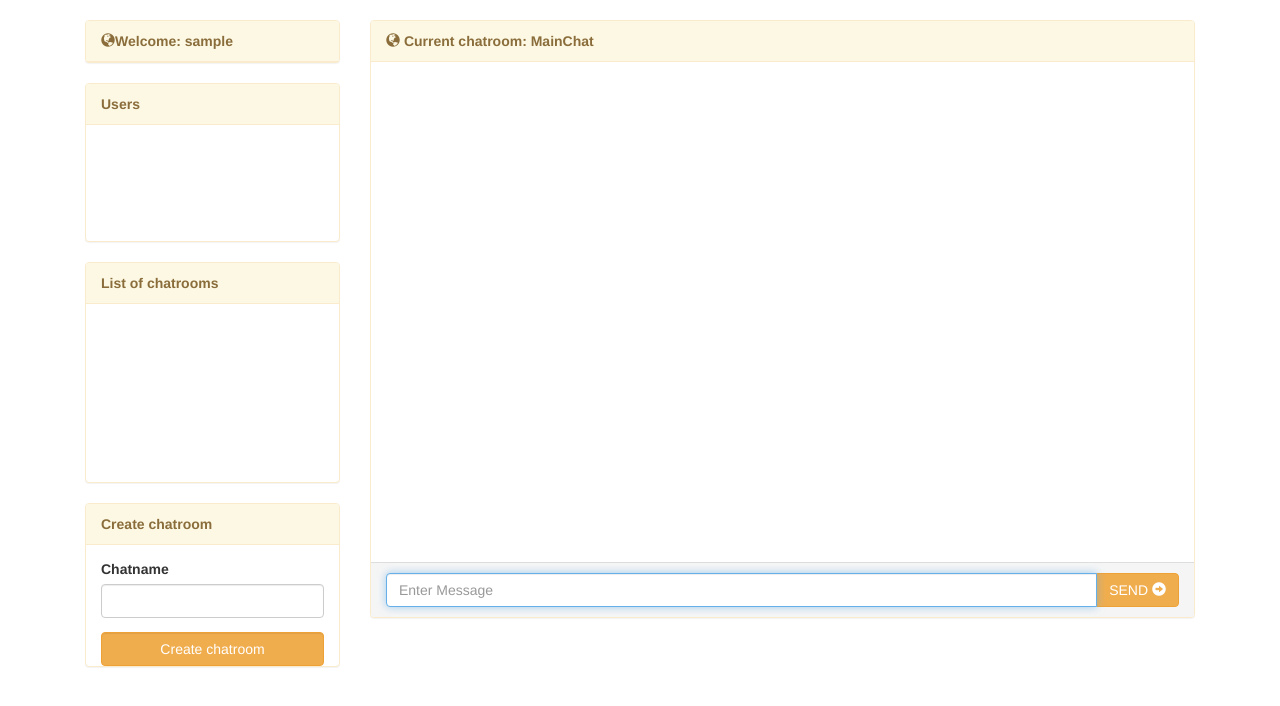
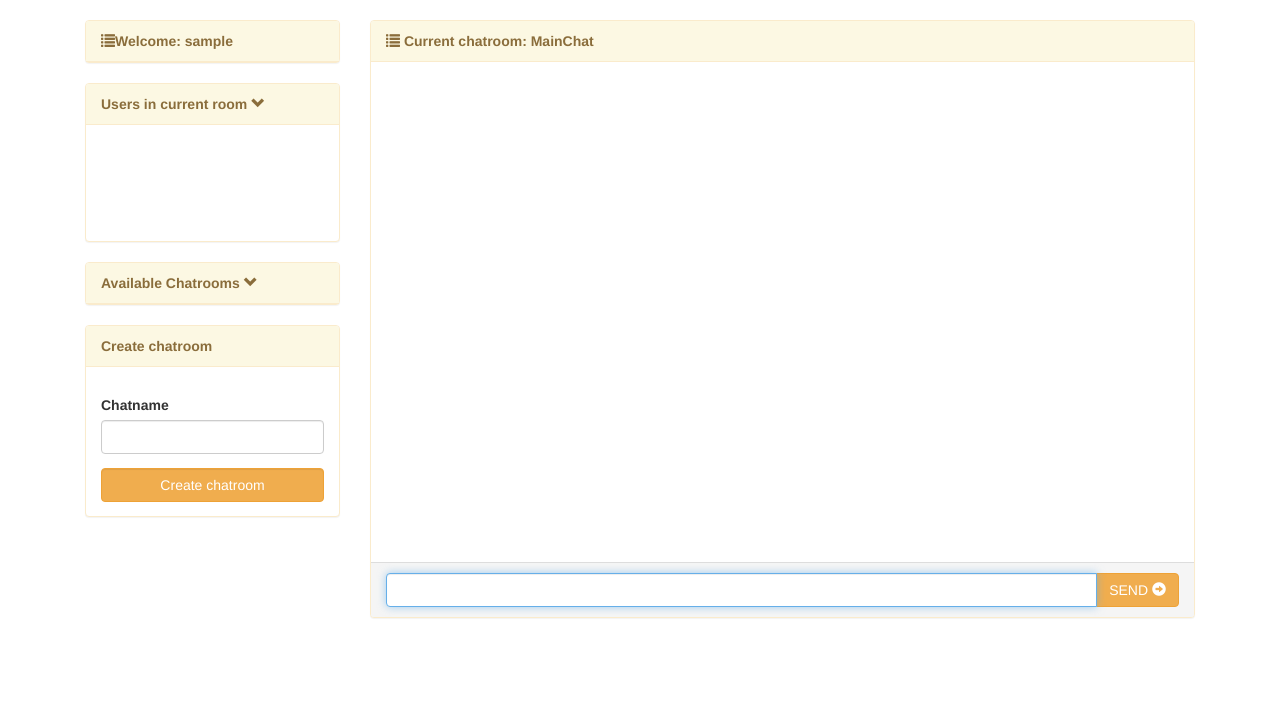
Before and after one commit to yungkee/PythonChatAPI, a Flask app: template templates/chat.html in a window 1280 px wide. Shown: the part 52-758 px from the top of the page. Run offline with Flask 2, Linux system fonts and the light colour scheme; the template is opened without the code that fills it: values that come from a table or form of the project are taken from there, others are empty; the visitor is signed in with stand-in values (Sample User, id 1); data comes from the database, SQL or seed files in the repository; parts of the project's set-up code (start-up, migrations or seed data) failed here and were passed over; some libraries are stand-ins or nearby versions.

Commit message:
add ban functionality/delete_room + improve html page

```diff
--- a/models.py
+++ b/models.py
@@ -15,6 +15,9 @@ class User(db.Model):
     self.username = username.title()
     self.email = email.lower()
     self.password = password
+
+  def __str__(self):
+    return str(self.uid) + "_" + str(self.username) + "_" + str(self.email) +  "_" + str(self.messages)
 
 class BannedUser(db.Model):
   id = db.Column(db.Integer, primary_key = True)
@@ -61,3 +64,6 @@ class Message(db.Model):
     self.user_email = user_email
     self.topic_id = topic_id
     self.topic_name = topic
+
+class Post(models.Model):
+  title = models.CharField(max_length = 100,)
--- a/server.py
+++ b/server.py
@@ -13,6 +13,19 @@ app.config['SQLALCHEMY_DATABASE_URI'] = 'mysql://root@localhost/development'
 
 db.init_app(app)
 
+
+def connect(params):
+	#Connect to the PostgresSQL database server
+	conn = None
+	try:
+		print("Connecting to the PostgresSQL database....")
+		conn = psycopg2.connect(**params)
+		return conn
+	except(Exception, psycopg2.DatabaseError) as error:
+		print(error)
+	return conn
+
+
 @app.route('/')
 def home():
 	return render_template('home.html')
@@ -23,8 +36,8 @@ def chat():
 	rooms = Topic.query.all()
 	users = User.query.all()
 	messages = Message.query.all()
-	banned_from = [];
-	admin_rooms = [];
+	banned_from = []
+	admin_rooms = []
 
 	session['room'] = 'MainChat'
 
@@ -32,6 +45,14 @@ def chat():
 		return redirect(url_for('signin'))
 
 	user = User.query.filter_by(email = session['email']).first()
+
+	if BannedUser.query.filter_by(used_id = user.uid).first() is not None:
+		flagged_rooms = BannedUser.query.filter_by(user_id = user.uid).all()
+		for room in flagged_rooms:
+			if room.times_flagged >= 5 and room.topic_id != 1:
+				print("banned from:")
+				print(room.topic_id)
+				banned_from.append(room.topic_id)
 
 	if BannedUser.query.filter_by(user_id=user.uid).first() is not None:
 		flagged_rooms = BannedUser.query.filter_by(user_id=user.uid).all()
@@ -85,6 +106,14 @@ def show_chatroom(chatroom_title):
 	room = Topic.query.filter_by(topicname = chatroom_title).first()
 
 	user = User.query.filter_by(email = session['email']).first()
+
+	if BannedUser.query.filter_by(user_id = user.uid).first() is not None:
+		flagged_rooms = BannedUser.query.filter_by(user_id = user.uid).all()
+		for room in flagged_rooms:
+			if room.times_flagged >= 5 and room.topic_id != 1:
+				print("banned_from:")
+				print("room.topic_id")
+				banned_from.append(room.topic_id)
 
 	if BannedUser.query.filter_by(user_id = user.uid).first() is not None:
 		users = BannedUser.query.filter_by(topic_id = topic.uid).all()
@@ -263,7 +292,6 @@ def unbanned(message):
 				db.session.commit()
 
 
-
 def banFromRoom(user_id, room_id):
 	user = User.query.filter_by(uid = user_id).first()
 	room = Topic.query.filter_by(uid = room_id).first()
@@ -288,7 +316,6 @@ def chat_message(message):
 	db.session.add(message)
 	db.session.commit()
 
-
 @socketio.on('leaveroom', namespace='/chat')
 def leaveroom(message):
     room = session.get('room')
@@ -302,5 +329,29 @@ def leaveroom(message):
     user.topic_name = None
     db.session.commit()
 
+@socketio.on('delete_my_chatroom', namespace='/chat')
+def delete_my_chatroom(message):
+	print("delete_chatroom")
+	print("This is message\n")
+	print(message)
+	topic_id = message['data']['id']
+	parent = message['data']['parent']
+	topic = Room.query.filter_by(uid = topic_id).first()
+	print("hi")
+	for room in BannedUser.query.filter_by(topic_id = topic_id):
+		print(room.topic_id)
+		db.session.delete(room)
+	print("do")
+	for adm in Admin.query.filter_by(topic_id = topic_id):
+		print(adm.topic_id)
+		db.session.delete(adm)
+	for message in Message.query.filter_by(topic_name = topic.topicname):
+		print(message.text)
+		db.session.delete(topic)
+	db.session.delete(topic)
+	db.session.commit()
+	delete_msg = {'msg': parent}
+	emit('delete_my_chatroom', delete_msg, broadcast = True)
+
 if __name__ == '__main__':
 	socketio.run(app)
--- a/templates/chat.html
+++ b/templates/chat.html
@@ -7,17 +7,17 @@
         <div class="col-md-3">
           <div class="panel panel-warning">
             <div class="panel-heading">
-              <strong><span class="glyphicon glyphicon-globe"></span>Welcome: <span id="user-name">{{ session['username'] }}</strong>
+              <strong><span class="glyphicon glyphicon-list"></span>Welcome: <span id="user-name">{{ session['username'] }}</strong>
               {% if session['room'] in admin_rooms %}
               <span class="hidden admin">Admin</span>
               {% endif %}
             </div>
           </div>
           <div class="panel panel-warning">
-            <div class="panel-heading">
-              <strong>Users</strong>
+            <div class="panel-heading down" data-toggle="collapse" data-target="#active-users">
+              <strong>Users in current room</strong> <span class="glyphicon glyphicon glyphicon-chevron-down" aria-hidden="true"></span><span class="glyphicon glyphicon-chevron-up hidden" aria-hidden="true"></span>
             </div>
-            <ul id="active-users">
+            <ul id="active-users" class="collapse in">
               {% for user in users %}
                 {% if user.topic_name == session['room'] %}
                   {% if session['room'] in admin_rooms %}
@@ -31,11 +31,11 @@
             </ul>
           </div>
           {% if session['room'] in admin_rooms and banned_users %}
-          <div class="panel panel-info">
-            <div class="panel-heading">
-              <strong>Banned Users</strong>
+          <div class="panel panel-warning">
+            <div class="panel-heading down" data-toggle="collapse" data-target="#banned-users">
+              <strong>Banned Users</strong> <span class="glyphicon glyphicon glyphicon-chevron-down" aria-hidden="true"></span><span class="glyphicon glyphicon-chevron-up hidden" aria-hidden="true"></span>
             </div>
-            <ul id="banned-users">
+            <ul id="banned-users" class="collapse">
               {% for user in banned_users %}
                 <li class="user">{{ user }} <a class="unban">[unban]</a></li>
               {% endfor %}
@@ -43,22 +43,28 @@
           </div>
           {% endif %}
           {% if session['room'] in admin_rooms and not banned_users %}
-          <div class="panel panel-info hidden">
-            <div class="panel-heading">
-              <strong>Banned Users</strong>
+          <div class="panel panel-warning hidden">
+            <div class="panel-heading down" data-toggle="collapse" data-target="#banned-users">
+              <strong>Banned Users</strong> <span class="glyphicon glyphicon glyphicon-chevron-down" aria-hidden="true"></span><span class="glyphicon glyphicon-chevron-up hidden" aria-hidden="true"></span>
             </div>
-            <ul id="banned-users">
+            <ul id="banned-users" class="collapse">
             </ul>
           </div>
           {% endif %}
           <div class="panel panel-warning">
-            <div class="panel-heading">
-              <strong>List of chatrooms</strong>
+            <div class="panel-heading down" data-toggle="collapse" data-target="#chat-rooms">
+              <strong>Available Chatrooms</strong> <span class="glyphicon glyphicon glyphicon-chevron-down" aria-hidden="true"></span><span class="glyphicon glyphicon-chevron-up hidden" aria-hidden="true"></span>
             </div>
-            <ul id="chat-rooms">
+            <ul id="chat-rooms" class="collapse">
               {% for room in rooms %}
                 {% if room.topicname %}
-                  <li class="room"><a href="/chat/{{ room.topicname }}">{{ room.topicname }}</a></li>
+                  {% if room.uid not in banned_from %}
+                  <li id="{{room.topicname}}" class="room"><a href="/chat/{{ room.topicname }}">{{ room.topicname }}</a>
+                    {% if room.user_id == session['uid'] or room.uid in admin_rooms %}
+                      <span id="{{room.uid}}" class="remove_chatroom_btn" onclick="remove_chatroom(this)"><span class="glyphicon glyphicon-remove-sign" style="padding-left: 10px;"></span></span>
+                    {% endif %}
+                  {% endif %}
+                  </li>
                 {% endif %}
               {% endfor %}
             </ul>
@@ -67,12 +73,12 @@
             <div class="panel-heading">
               <strong>Create chatroom</strong>
             </div>
-            <div class="container-fluid">
+            <div class="container-fluid" id="add-chatroom">
               {% for message in form.topicname.errors %}
               <div class="alert alert-danger margin-top">{{ message }}</div>
               {% endfor %}
 
-              <form id="submit-room" action="{{ url_for('chat') }}" method="post">
+              <form id="submit-topic" action="{{ url_for('chat') }}" method="post">
                 {{ form.hidden_tag() }}
 
                 {{ form.topicname.label }}
@@ -86,20 +92,15 @@
         <div class="col-md-9">
           <div class="panel panel-warning">
             <div class="panel-heading">
-              <strong><span class="glyphicon glyphicon-globe"></span> Current chatroom: <span id="chatroom-name">{{ session['room'] }}</strong>
+              <strong><span class="glyphicon glyphicon-list"></span> Current chatroom: <span id="chatroom-name">{{ session['room'] }}</strong>
             </div>
             <div class="panel-body fixed-panel">
               <ul class="media-list" id="chat">
-                {% for message in messages %}
-                {% if message.topic_name == session['room'] %}
-                  <li class="message">{{ message.text }}<br />posted by {{ message.user_email }} at {{ message.posted }}</li>
-                {% endif %}
-              {% endfor %}
               </ul>
             </div>
             <div class="panel-footer">
               <div class="input-group">
-                <input type="text" class="form-control" placeholder="Enter Message" id="messageText" autofocus/>
+                <input type="text" class="form-control" paceholder="Enter Message" id="messageText" autofocus/>
                 <span class="input-group-btn">
                   <button class="btn btn-warning" type="button" id="sendMessage">SEND <span class="glyphicon glyphicon-circle-arrow-right"></span></button>
                 </span>
@@ -112,6 +113,9 @@
   </div>
 </div>
 <script>
+
+
+
   $(document).ready(function() {
     $('#submit').addClass('btn').addClass('btn-warning').css('margin-top', '1em');
     $('#topicname').addClass('form-control');
@@ -194,6 +198,14 @@
       }
     });
 
+    socket.on('delete_my_chatroom', function(data) {
+      if (room == data['msg']) {
+        socket.emit('left', {});
+        window.location.replace("/chat");
+      }
+      delete_chatroom($('#' + data['msg']));
+    });
+
     $('#messageText').keypress(function(e) {
       var code = e.keyCode || e.which;
       if (code == 13) {
@@ -202,7 +214,6 @@
         $('#messageText').val('');
       }
     });
-
 
     $(".unban").on("click", function () {
         var user = $(this).parent().text().replace("[unban]", "").trim();
@@ -270,6 +281,31 @@
       });
    }
 
+   function addAddModClick(e) {
+      e.on("click", function() {
+        $(this).parent().children(".remove_admin").removeClass("hidden");
+        var user = $(this).parent().text().replace("[+]", "").replace("[-]", "").trim();
+        console.log(user);
+        add_mod = $(this).detach();
+        socket.emit('added_admin', {data: { user: user}});
+      });
+   }
+
+    remove_chatroom = function(elem) {
+        id = $(elem).attr('id');
+        parent_id = $(elem).parent().attr('id');
+        console.log("ids: " + id + " " + parent_id);
+        socket.emit('delete_chat', { data: { id: id, parent: parent_id} });
+    }
+
+    delete_chatroom = function(id) {
+      if(id) {
+        console.log("exists");
+        id.remove();
+      }
+      console.log("does not exist");
+    }
+
     function clearMessages() {
       $('.media-list li').detach();
     }
```
Also changed, not shown: requirements.txt (+19 -1 lines).
